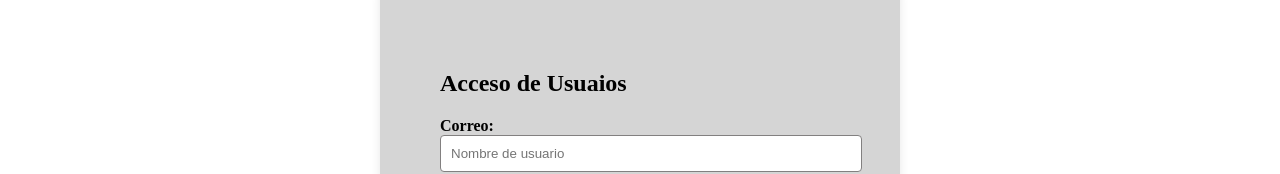
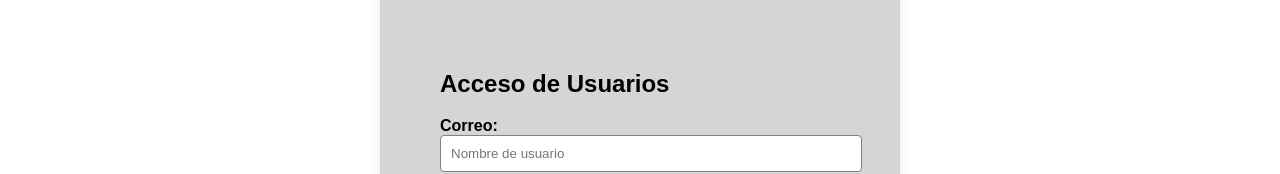
Before and after one commit to FabianSanchez3/ProyectoResidencias, an Angular app: page /login in a window 1280 px wide. Shown: the part 229-403 px from the top of the page. Built offline with nearby package versions, Linux system fonts and the light colour scheme.

Commit message:
no message

```diff
--- a/src/app/login/login.component.css
+++ b/src/app/login/login.component.css
@@ -16,6 +16,7 @@
 .login-container {
   display: flex;
   justify-content: center;
+  font-family: Arial;
   align-items: center;
   height: 100vh;
 
@@ -54,6 +55,7 @@ button {
   border-radius: 4px;
   cursor: pointer;
   display: block;
+  font-family: Arial;
   padding: 0.5rem 1rem;
   width: 200px;
   margin: 0 auto;
--- a/src/app/login/login.component.html
+++ b/src/app/login/login.component.html
@@ -6,7 +6,7 @@
 
     <div class="login-container">
       <form class="login-form">
-        <h2>Acceso de Usuaios</h2>
+        <h2 >Acceso de Usuarios</h2>
         <div class="form-group">
           <label for="username">Correo:</label>
           <input type="text" id="username" name="username" placeholder="Nombre de usuario" required>
@@ -15,6 +15,6 @@
           <label for="password">Contraseña:</label>
           <input type="password" id="password" name="password" placeholder="Contraseña" required>
         </div>
-        <button type="submit">Iniciar sesión</button>
+        <button type="submit" routerLink="/menu">Iniciar sesión</button>
       </form>
     </div>
```
